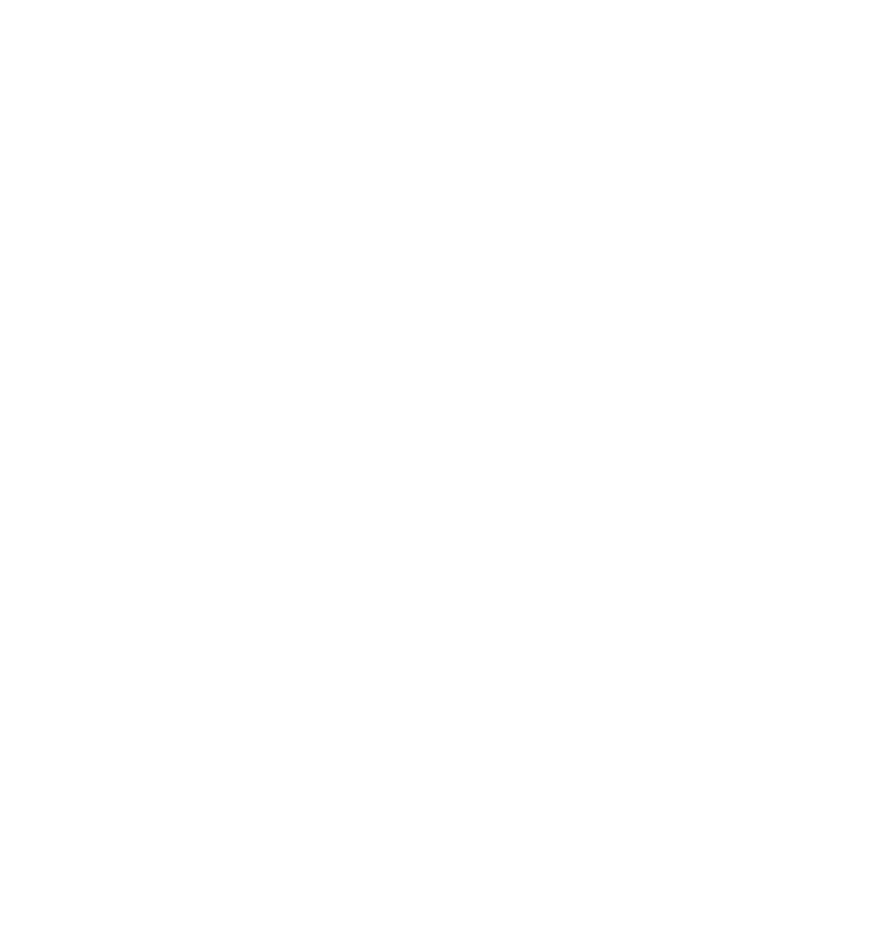
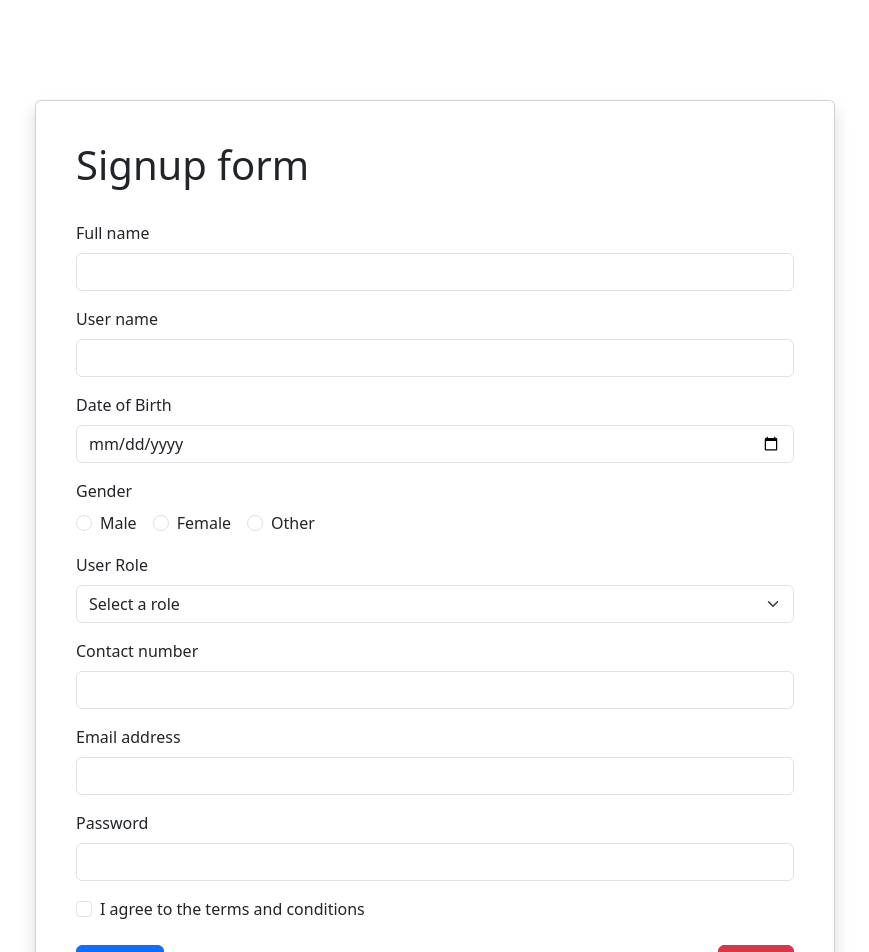
Before and after one commit to AnjanaTharanga24/springboot-react-ecommerce-web-application, a React (Create React App) app in the folder frontend/: page /register in a window 1280 px wide. Before the commit this address had no page. Shown: the top 952 px of the page, without its empty margins (315-1184 px from the left). Before the commit the page ends 800 px from the top, so only its background shows below. Built offline with nearby package versions, Linux system fonts and the light colour scheme.

Commit message:
create register page with register form

```diff
--- a/frontend/src/App.js
+++ b/frontend/src/App.js
@@ -3,14 +3,16 @@
 import '@fortawesome/fontawesome-free/css/all.min.css';
 import { BrowserRouter as Router, Routes, Route } from "react-router-dom";
 import Home from "./pages/Home";
+import Register from "./pages/Register";
+import Login from "./pages/Login";
 function App() {
   return (
     <div className="App">
       <Router>
         <Routes>
-          <Route path="/" element={<Home/>}/>
-
-
+        <Route path="/" element={<Home/>}/>
+          <Route path="/register" element={<Register/>}/>
+          <Route path="/login" element={<Login/>}/>
         </Routes>
       </Router>
     </div>
--- a/frontend/src/components/Navbar.jsx
+++ b/frontend/src/components/Navbar.jsx
@@ -1,5 +1,6 @@
 import React from "react";
 import "../css/navbar.css";
+import { Link } from "react-router-dom";
 
 export default function Navbar() {
   return (
@@ -62,6 +63,7 @@
             </div>
 
             <div className="d-flex align-items-center left-icon">
+                <Link to="/login">
               <button
                 data-mdb-ripple-init=""
                 type="button"
@@ -69,6 +71,8 @@
               >
                 Login
               </button>
+              </Link>
+              <Link to="/register">
               <button
                 data-mdb-ripple-init=""
                 type="button"
@@ -76,6 +80,7 @@
               >
                 Sign up
               </button>
+              </Link>
               <a href="#" className="text-white me-3">
                 <i className="fas fa-user fs-5"></i>
               </a>
--- a/frontend/src/css/register.css
+++ b/frontend/src/css/register.css
@@ -1,3 +1,9 @@
-.register-form{
-    background-color: black;
+.form-card{
+    width: 800px;
+   margin-top: 100px;
+   margin-left: 350px;
+   text-align: start;
+   padding: 40px;
+   margin-bottom: 150px;
+
 }
--- /dev/null
+++ b/frontend/src/pages/Login.jsx
@@ -0,0 +1,9 @@
+import React from 'react'
+
+export default function Login() {
+  return (
+    <div>
+
+    </div>
+  )
+}
--- /dev/null
+++ b/frontend/src/pages/Register.jsx
@@ -0,0 +1,130 @@
+import React from "react";
+import "../css/register.css";
+import { Navigate, useNavigate } from "react-router-dom";
+
+export default function Register() {
+    const navigate = useNavigate();
+
+    const CancleRegistration = (e) => {
+        e.preventDefault()
+        navigate('/')
+    }
+  return (
+    <div>
+      <div className="card form-card shadow ">
+        <div className="mb-4">
+        <h1>Signup form</h1>
+        </div>
+
+        <form>
+          <div className="mb-3">
+            <label htmlFor="fullName" className="form-label">
+              Full name
+            </label>
+            <input type="text" className="form-control" id="fullName" />
+          </div>
+          <div className="mb-3">
+            <label htmlFor="userName" className="form-label">
+              User name
+            </label>
+            <input type="text" className="form-control" id="userName" />
+          </div>
+          <div className="mb-3">
+            <label htmlFor="dob" className="form-label">
+              Date of Birth
+            </label>
+            <input type="date" className="form-control" id="dob" />
+          </div>
+          <div className="mb-3">
+            <label className="form-label">Gender</label>
+            <div>
+              <div className="form-check form-check-inline">
+                <input
+                  className="form-check-input"
+                  type="radio"
+                  name="gender"
+                  id="male"
+                  value="male"
+                />
+                <label className="form-check-label" htmlFor="male">
+                  Male
+                </label>
+              </div>
+              <div className="form-check form-check-inline">
+                <input
+                  className="form-check-input"
+                  type="radio"
+                  name="gender"
+                  id="female"
+                  value="female"
+                />
+                <label className="form-check-label" htmlFor="female">
+                  Female
+                </label>
+              </div>
+              <div className="form-check form-check-inline">
+                <input
+                  className="form-check-input"
+                  type="radio"
+                  name="gender"
+                  id="other"
+                  value="other"
+                />
+                <label className="form-check-label" htmlFor="other">
+                  Other
+                </label>
+              </div>
+            </div>
+          </div>
+          <div className="mb-3">
+            <label htmlFor="userRole" className="form-label">
+              User Role
+            </label>
+            <select className="form-select" id="userRole">
+              <option value="">Select a role</option>
+              <option value="customer">Customer</option>
+              <option value="manager">Seller</option>
+            </select>
+          </div>
+          <div className="mb-3">
+            <label htmlFor="contactNumber" className="form-label">
+              Contact number
+            </label>
+            <input type="text" className="form-control" id="contactNumber" />
+          </div>
+          <div className="mb-3">
+            <label htmlFor="email" className="form-label">
+              Email address
+            </label>
+            <input type="email" className="form-control" id="email" />
+          </div>
+
+          <div className="mb-3">
+            <label htmlFor="password" className="form-label">
+              Password
+            </label>
+            <input type="password" className="form-control" id="password" />
+          </div>
+          <div className="mb-3 form-check mt-3">
+            <input
+              type="checkbox"
+              className="form-check-input"
+              id="exampleCheck1"
+            />
+            <label className="form-check-label " htmlFor="exampleCheck1">
+              I agree to the terms and conditions
+            </label>
+          </div>
+          <div className="d-flex justify-content-between mt-4">
+            <button type="submit" className="btn btn-primary">
+              Register
+            </button>
+            <button type="submit" className="btn btn-danger" onClick={CancleRegistration}>
+              Cancle
+            </button>
+          </div>
+        </form>
+      </div>
+    </div>
+  );
+}
```
